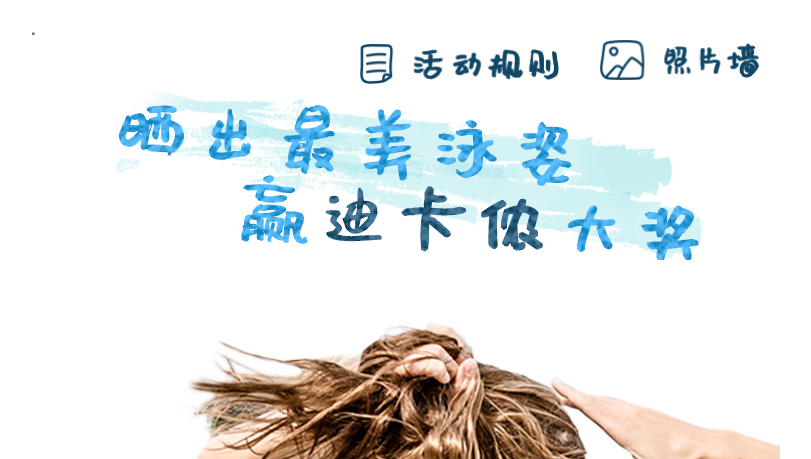
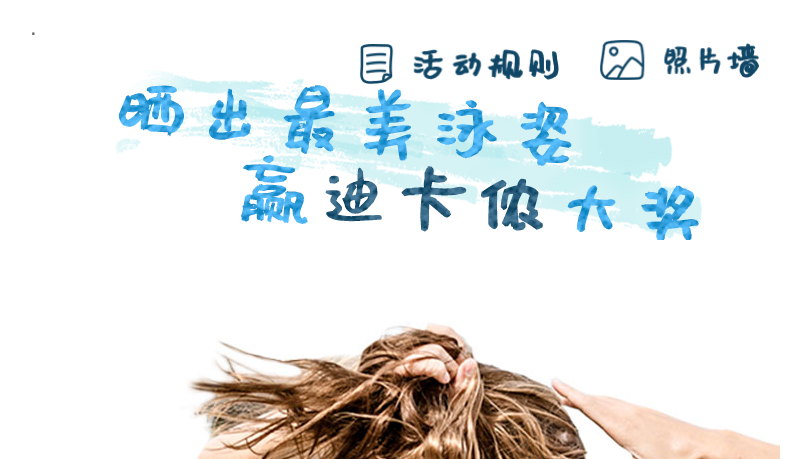
Before and after one commit to milhous/nabaiji-wap, a PHP site: page /index.html in a window 1280 px wide. Shown: the top 459 px of the page, without its empty margins (235-1046 px from the left). Run offline with PHP 8.4, Linux system fonts and the light colour scheme; some libraries are stand-ins or nearby versions.

Commit message:
解决： 1. 调整样式

```diff
--- a/css/views/index.css
+++ b/css/views/index.css
@@ -47,7 +47,7 @@
 .stage-form_select span{color: #848484; font-size: .44rem; font-family: VerlagBook, FZZhunYuan, Arial, Microsoft Yahei;}
 
 .stage-landing li{margin: 0 .1rem;}
-.stage-landing div{position: relative; width: 100%; min-height: 11rem; padding: .9rem 0 .7rem;}
+.stage-landing div{position: relative; width: 100%; min-height: 11rem; padding: .7rem 0;}
 .stage-landing div{
   box-sizing: border-box;
 }
```
